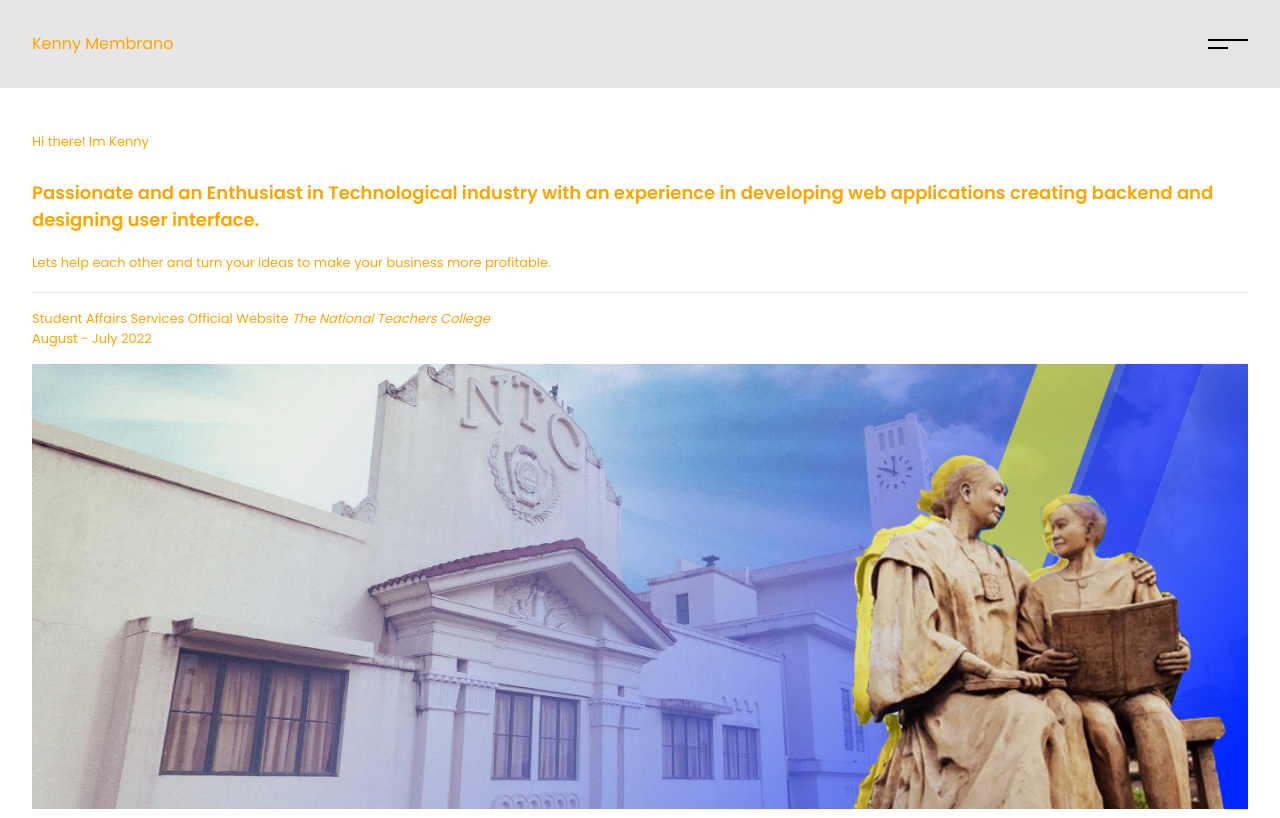
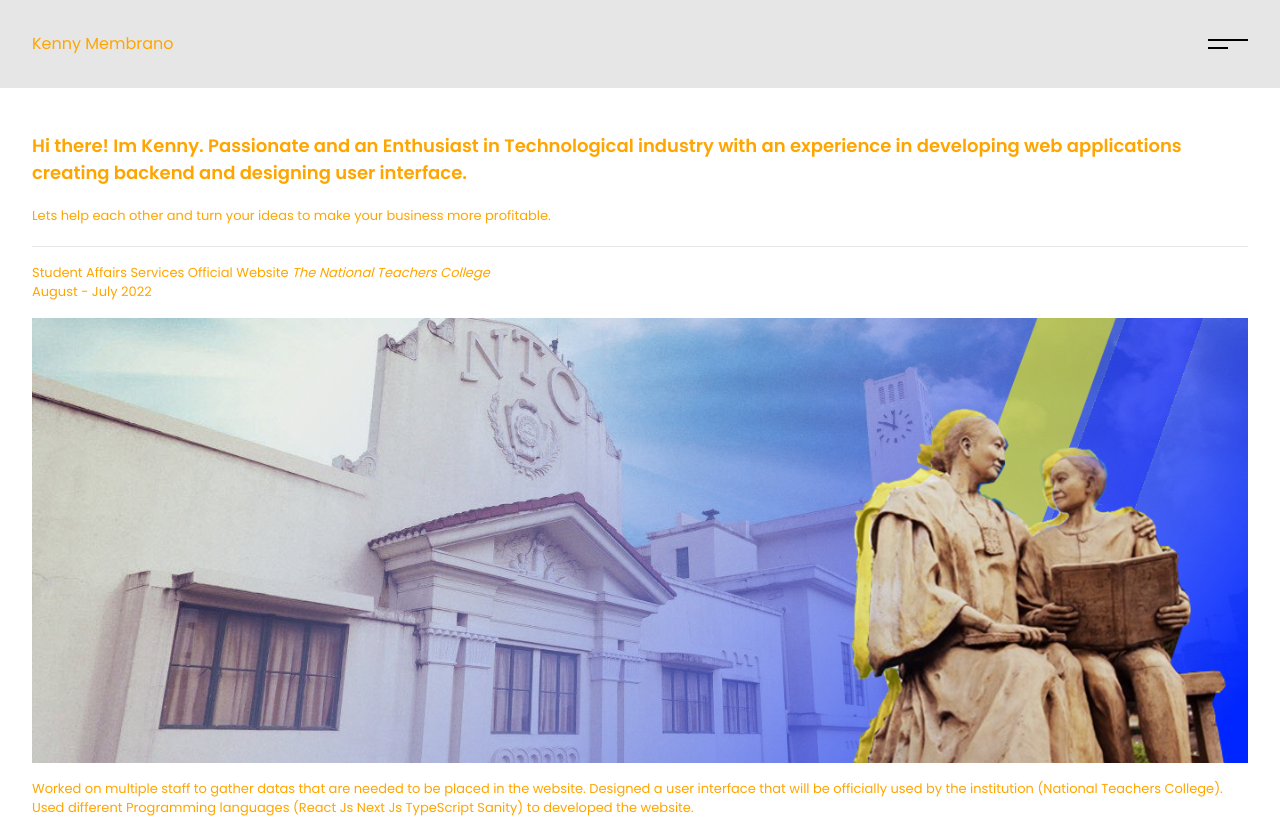
Before and after one commit to Developer-Membrano/Kenny-portfolio, a Next.js app: page / in a window 1280 px wide. Shown: the top 818 px of the page. Built offline with nearby package versions, Linux system fonts and the light colour scheme; a web font is replaced by a local one.

Commit message:
updating about and home

```diff
--- a/pages/Home.js
+++ b/pages/Home.js
@@ -51,26 +51,8 @@
 
                 <div className={Header.MainContainer}>
                     <div>
-
-                            <motion.div initial="hidden" animate="visible" variants={{
-                            hidden:{
-                                // scale: .8,
-                                y: 300,
-                                opacity: 0,
-                            },
-                            visible: {
-                                // scale: 1,
-                                y: 0,
-                                opacity: 1,
-                                transition: {
-                                    delay: .4
-
-                                }
-                            },
-                        }}>Hi there! Im Kenny </motion.div>
                         <h1>
-                            <br />
-                            <span className={Header.intro}> Passionate and an Enthusiast in Technological industry  with an experience in developing web applications
+                            <span className={Header.intro}>Hi there! Im Kenny. Passionate and an Enthusiast in Technological industry  with an experience in developing web applications
                             creating backend and designing user interface.
                             </span>
                         </h1>
--- a/pages/about.js
+++ b/pages/about.js
@@ -12,11 +12,11 @@
             <motion.div
                 initial="hidden" animate="visible" variants={{
                     hidden:{
-                    x: -100,
+                    y: 100,
                     opacity: 0,
                     },
                     visible: {
-                    x: 0,
+                    y: 0,
                     opacity: 1,
                     transition: {
                     delay: 1.6
```
